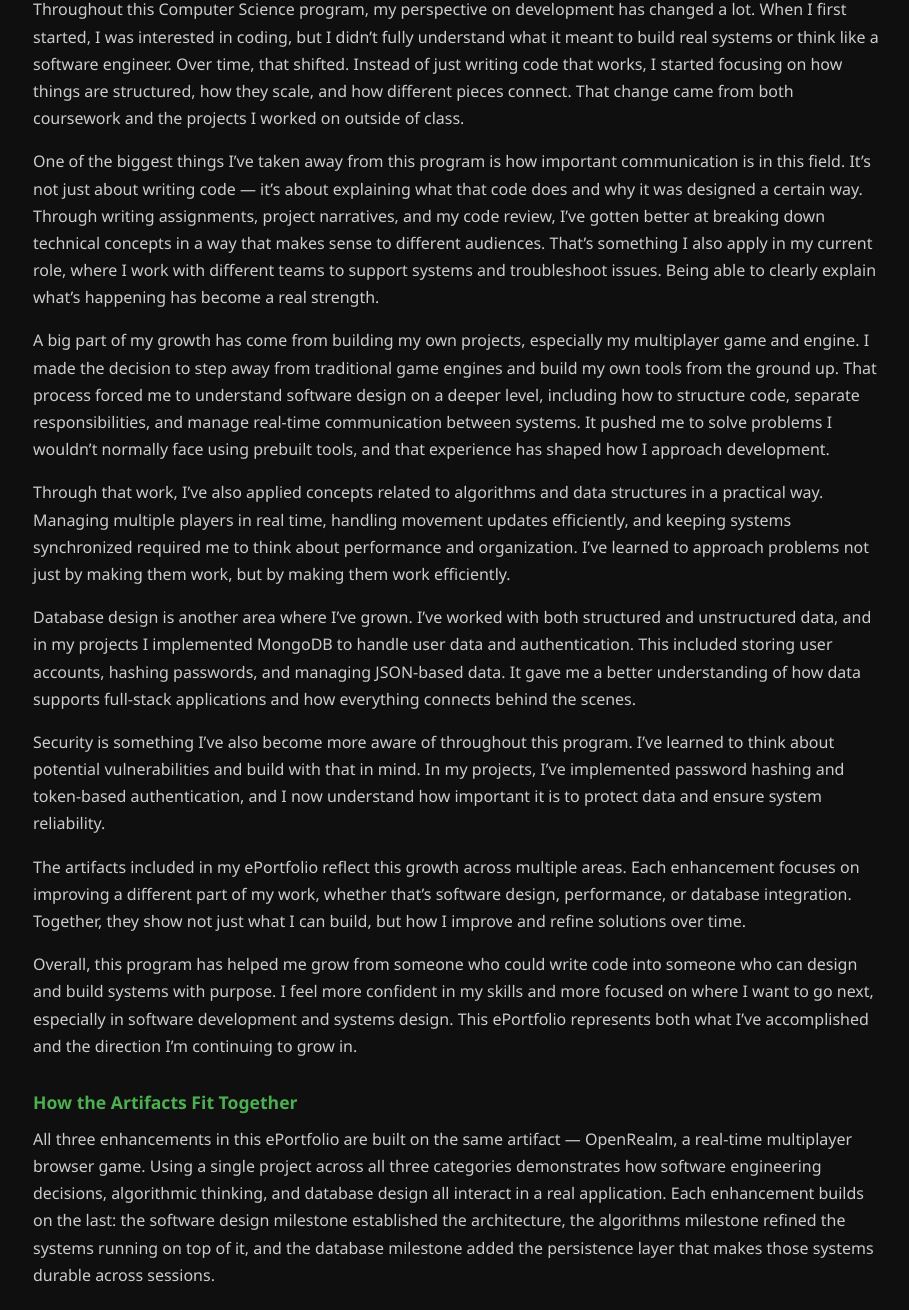
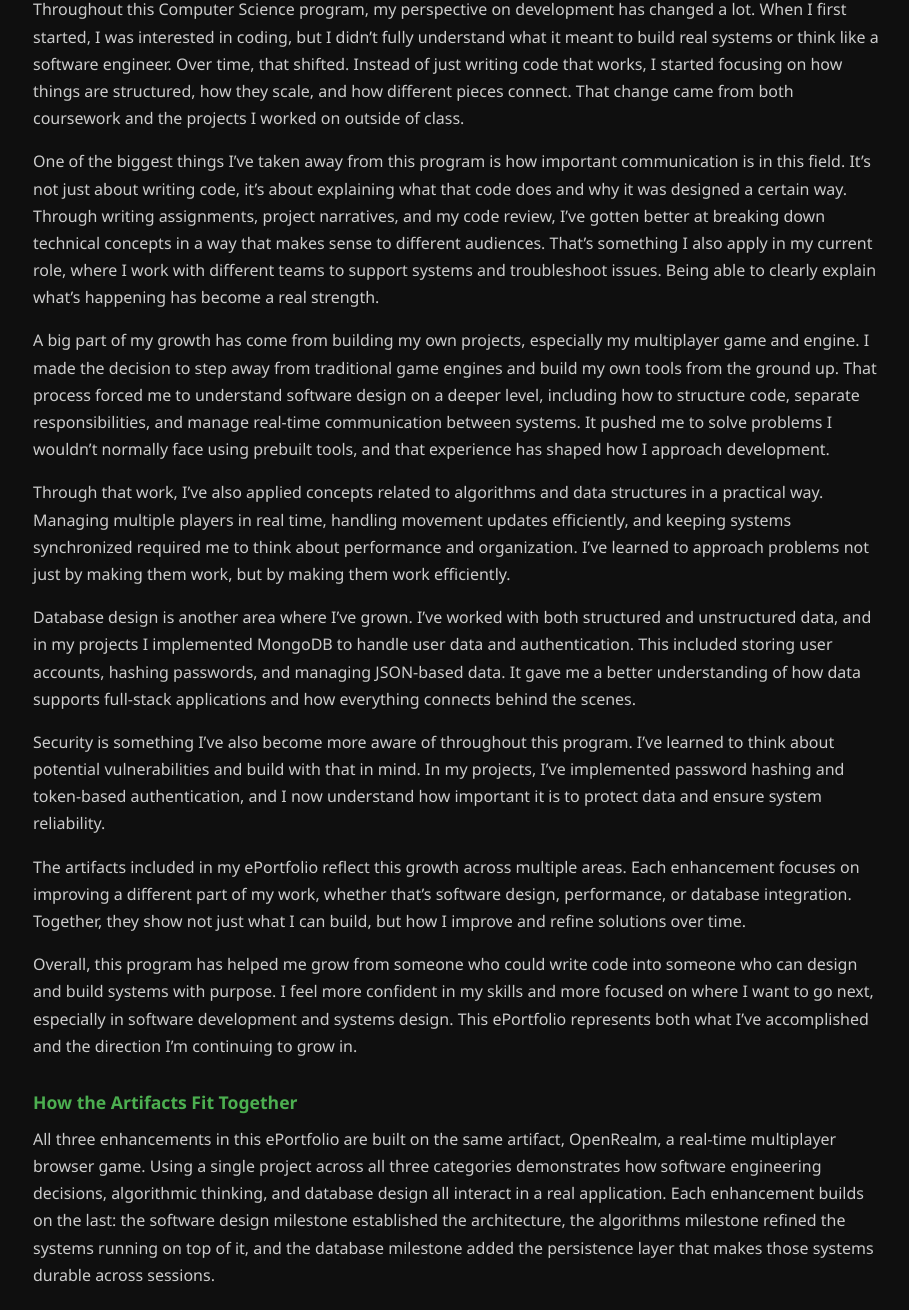
Before and after one commit to TheYock/Project-OpenRealm, a website: page docs/index.html in a window 1280 px wide. Shown: the part 410-1720 px from the top of the page, without its empty margins (181-1090 px from the left). Drawn offline with Linux system fonts and the light colour scheme.

Commit message:
Update index

```diff
--- a/docs/index.html
+++ b/docs/index.html
@@ -264,7 +264,7 @@
     </div>
 
     <p>Throughout this Computer Science program, my perspective on development has changed a lot. When I first started, I was interested in coding, but I didn’t fully understand what it meant to build real systems or think like a software engineer. Over time, that shifted. Instead of just writing code that works, I started focusing on how things are structured, how they scale, and how different pieces connect. That change came from both coursework and the projects I worked on outside of class.</p>
-    <p>One of the biggest things I’ve taken away from this program is how important communication is in this field. It’s not just about writing code — it’s about explaining what that code does and why it was designed a certain way. Through writing assignments, project narratives, and my code review, I’ve gotten better at breaking down technical concepts in a way that makes sense to different audiences. That’s something I also apply in my current role, where I work with different teams to support systems and troubleshoot issues. Being able to clearly explain what’s happening has become a real strength.</p>
+    <p>One of the biggest things I’ve taken away from this program is how important communication is in this field. It’s not just about writing code, it’s about explaining what that code does and why it was designed a certain way. Through writing assignments, project narratives, and my code review, I’ve gotten better at breaking down technical concepts in a way that makes sense to different audiences. That’s something I also apply in my current role, where I work with different teams to support systems and troubleshoot issues. Being able to clearly explain what’s happening has become a real strength.</p>
     <p>A big part of my growth has come from building my own projects, especially my multiplayer game and engine. I made the decision to step away from traditional game engines and build my own tools from the ground up. That process forced me to understand software design on a deeper level, including how to structure code, separate responsibilities, and manage real-time communication between systems. It pushed me to solve problems I wouldn’t normally face using prebuilt tools, and that experience has shaped how I approach development.</p>
     <p>Through that work, I’ve also applied concepts related to algorithms and data structures in a practical way. Managing multiple players in real time, handling movement updates efficiently, and keeping systems synchronized required me to think about performance and organization. I’ve learned to approach problems not just by making them work, but by making them work efficiently.</p>
     <p>Database design is another area where I’ve grown. I’ve worked with both structured and unstructured data, and in my projects I implemented MongoDB to handle user data and authentication. This included storing user accounts, hashing passwords, and managing JSON-based data. It gave me a better understanding of how data supports full-stack applications and how everything connects behind the scenes.</p>
@@ -274,7 +274,7 @@
 
     <h3>How the Artifacts Fit Together</h3>
     <p>
-        All three enhancements in this ePortfolio are built on the same artifact — OpenRealm, a real-time
+        All three enhancements in this ePortfolio are built on the same artifact, OpenRealm, a real-time
         multiplayer browser game. Using a single project across all three categories demonstrates how software
         engineering decisions, algorithmic thinking, and database design all interact in a real application.
         Each enhancement builds on the last: the software design milestone established the architecture,
```
Also changed, not shown: 4 other files.
